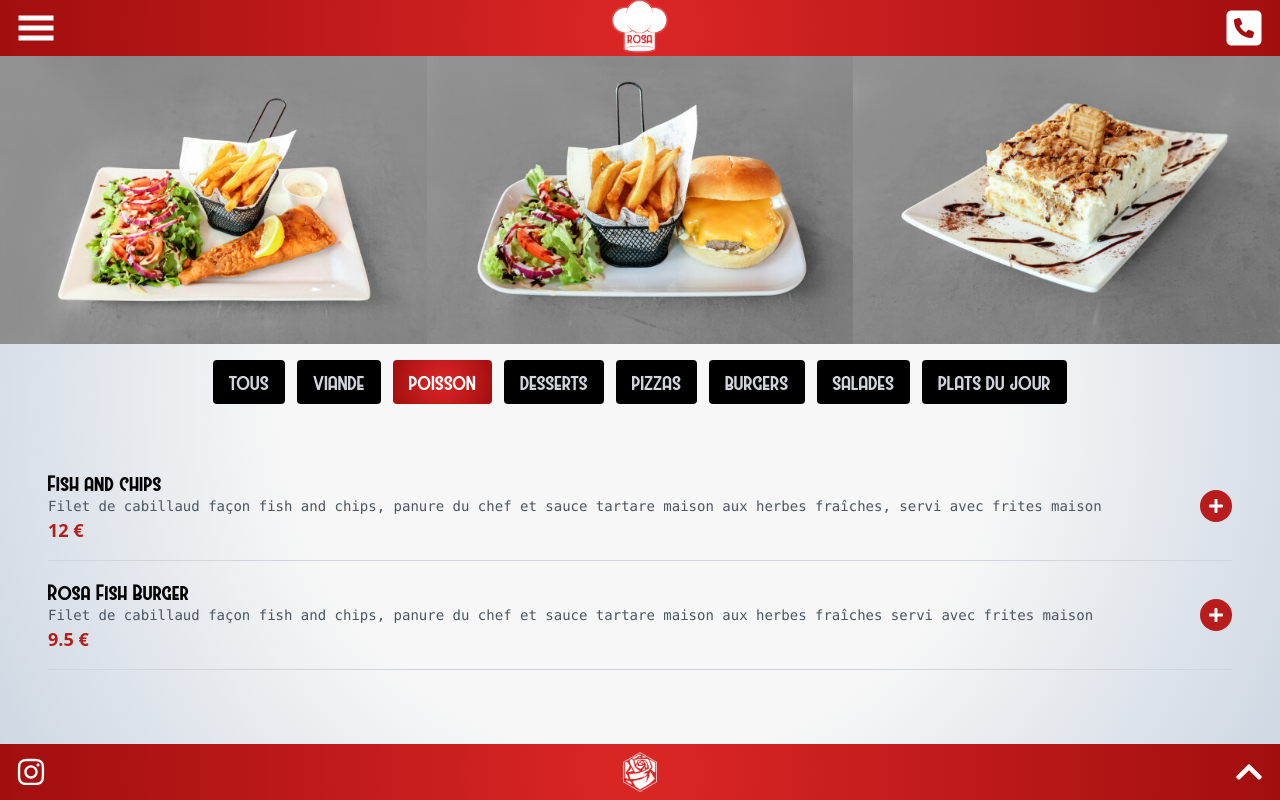
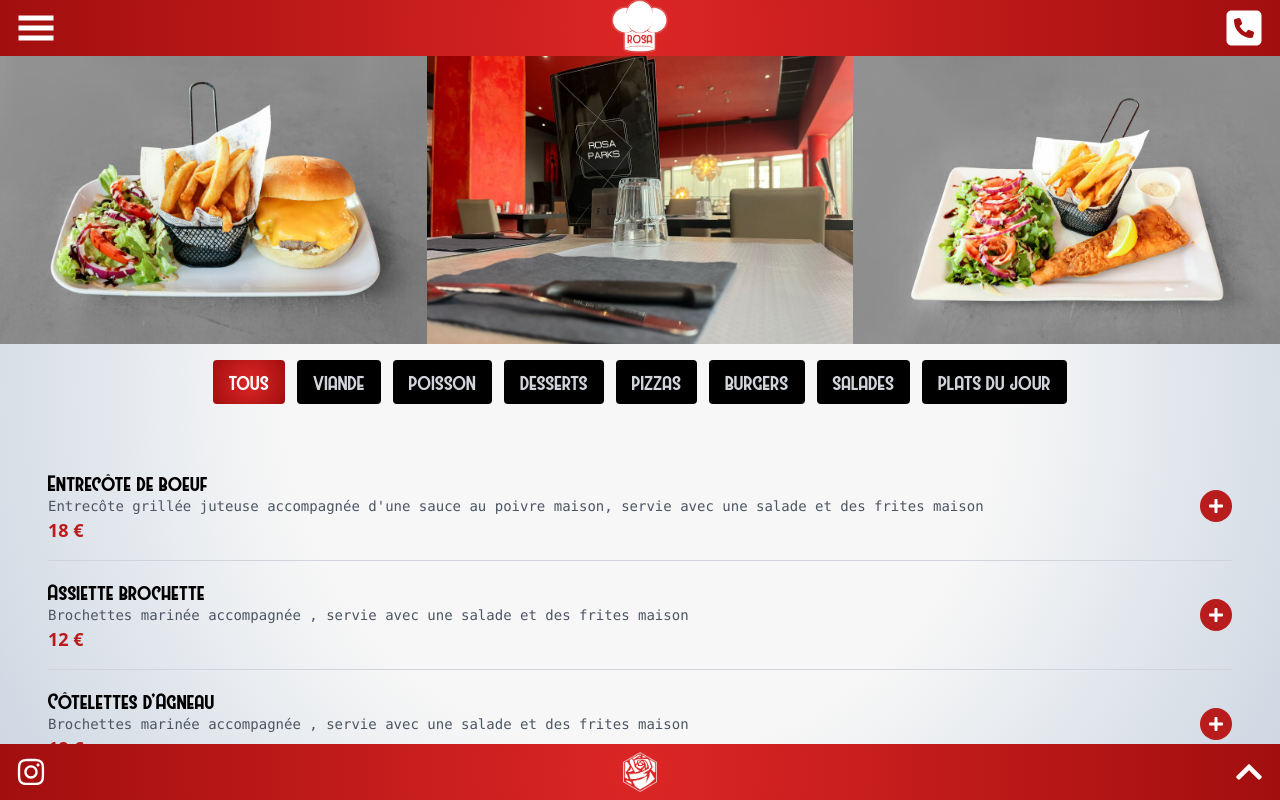
Before and after one commit to RayaneBelg/nextpjone, a Next.js app: page /menu in a window 1280 px wide. Built offline with nearby package versions, Linux system fonts and the light colour scheme.

Commit message:
livepushone

```diff
--- a/src/app/Components/Lacarte.jsx
+++ b/src/app/Components/Lacarte.jsx
@@ -8,7 +8,7 @@ import MenuList from "./MenuList";
 
 export default function Lacarte() {
   // State for filtering
-  const [filter, setFilter] = useState("poisson");
+  const [filter, setFilter] = useState("all");
 
   // State for selected menu item
   const [selectedItem, setSelectedItem] = useState(null);
@@ -23,12 +23,12 @@ export default function Lacarte() {
   // Map of filters to image sets
   const filterImageMap = {
     all: ["shoot1.jpg", "Rosagal1.jpeg", "shoot2.jpg"],
-    viande: ["shoot3.jpg", "shoot4.jpg", "shoot6.jpg"],
-    poisson: ["shoot2.jpg", "shoot1.jpg", "shoot12.jpg"],
+    viande: ["shoot6.jpg", "Rosagal5.jpeg", "shoot3.jpg"],
+    poisson: ["shoot2.jpg", "Rosagal3.jpeg", "shoot2.jpg"],
     dessert: ["shoot9.jpg", "shoot12.jpg", "shoot8.jpg"],
     pizzas: ["shoot8.jpg", "shoot3.jpg", "shoot4.jpg"],
-    burgers: ["shoot1.jpg", "shoot2.jpg", "shoot9.jpg"],
-    salades: ["shoot4.jpg", "shoot3.jpg", "shoot6.jpg"],
+    burgers: ["shoot1.jpg", "Rosagal4.jpeg", "shoot7.jpg"],
+    salades: ["shoot13.jpg", "Rosagal2.jpeg", "shoot13.jpg"],
   };
 
   // Update active images whenever the filter changes
--- a/src/app/Components/Loader.jsx
+++ b/src/app/Components/Loader.jsx
@@ -25,6 +25,9 @@ export default function Loader() {
        <h1 className="font-westmeath text-3xl  lg:text-5xl uppercase  text-white">
             Café - Restaurant
           </h1>
+          <h1 className="font-westmeath text-2xl  lg:text-5xl uppercase  text-white my-4 ">
+            4 Pl de l'abbé Pierre 69009
+          </h1>
     </div>
   );
 }
--- a/src/app/Components/Menew.jsx
+++ b/src/app/Components/Menew.jsx
@@ -7,7 +7,7 @@ import { motion, AnimatePresence, delay } from "framer-motion";
 
 export default function Menew() {
   // State for filtering
-  const [filter, setFilter] = useState("poisson");
+  const [filter, setFilter] = useState("all");
 
   // State for modal
   const [selectedItem, setSelectedItem] = useState(null);
--- a/src/app/assets/menew.js
+++ b/src/app/assets/menew.js
@@ -38,9 +38,9 @@ const menu = [
     { id: 15, type: "burgers", plat: "plat chaud", nom: "Sandwich Baguette", description: "Baguette entière , viande au choix , frites maison , crudités", prix: 9.0, src: "../../shoot7.jpg" },
 
     // Salades Section
-    { id: 16, type: "salades", plat: "entrée", nom: "Salade César", description: "Mélange de laitue romaine croquante, poulet grillé, croûtons dorés et une sauce césar crémeuse, garnie de copeaux de parmesan.", prix: 9.5, src: "../../rbryani.png" },
-    { id: 17, type: "salades", plat: "entrée", nom: "Salade Niçoise", description: "Thon, olives noires, œufs durs, haricots verts croquants et pommes de terre servies sur un lit de salade fraîche.", prix: 10.0, src: "../../rbryani.png" },
-    { id: 18, type: "salades", plat: "entrée", nom: "Salade Végétarienne", description: "Un mélange coloré de légumes frais, quinoa, graines croquantes et une vinaigrette légère au citron.", prix: 8.5, src: "../../rbryani.png" },
+    { id: 16, type: "salades", plat: "entrée", nom: "Salade César", description: "Mélange de laitue romaine croquante, poulet grillé, croûtons dorés et une sauce césar crémeuse, garnie de copeaux de parmesan.", prix: 9.5, src: "../../shoot13.jpg" },
+    { id: 17, type: "salades", plat: "entrée", nom: "Salade Niçoise", description: "Thon, olives noires, œufs durs, haricots verts croquants et pommes de terre servies sur un lit de salade fraîche.", prix: 10.0, src: "../../shoot13.jpg" },
+    { id: 18, type: "salades", plat: "entrée", nom: "Salade Végétarienne", description: "Un mélange coloré de légumes frais, quinoa, graines croquantes et une vinaigrette légère au citron.", prix: 8.5, src: "../../shoot13.jpg" },
 
     //pdj
 
```
Also changed, not shown: public/shoot13.jpg (added).
